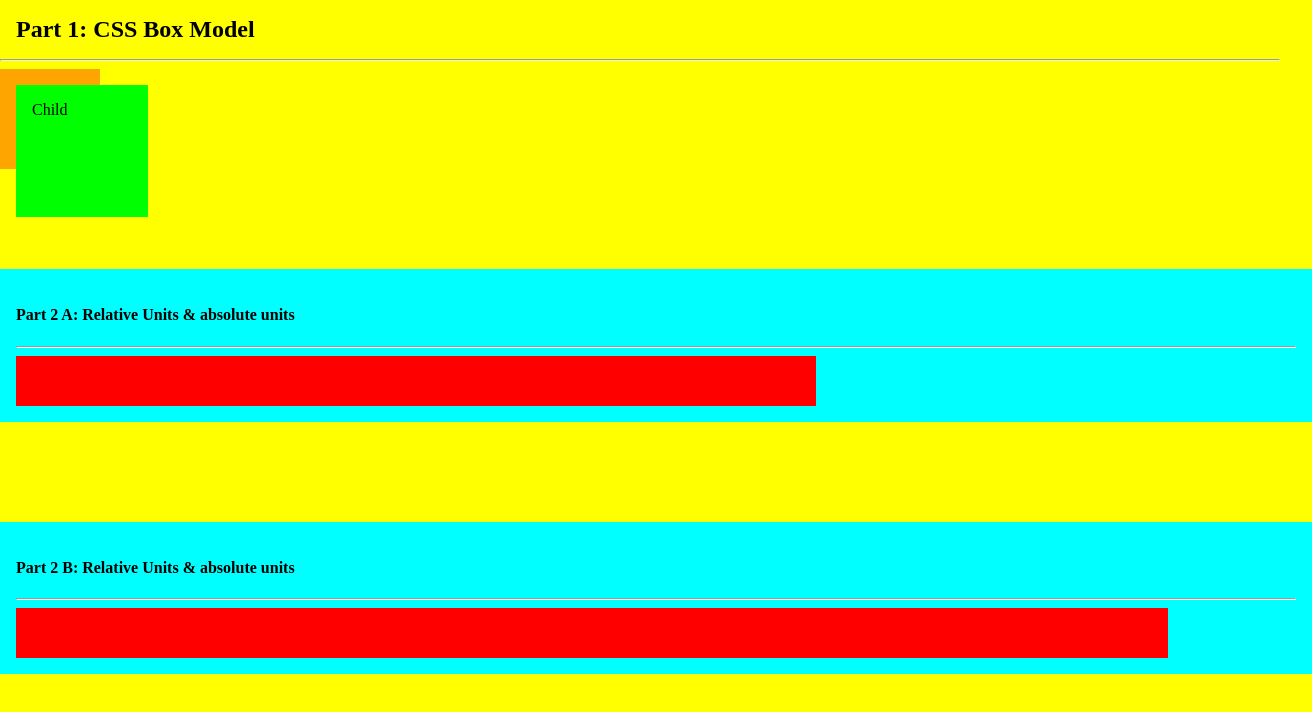
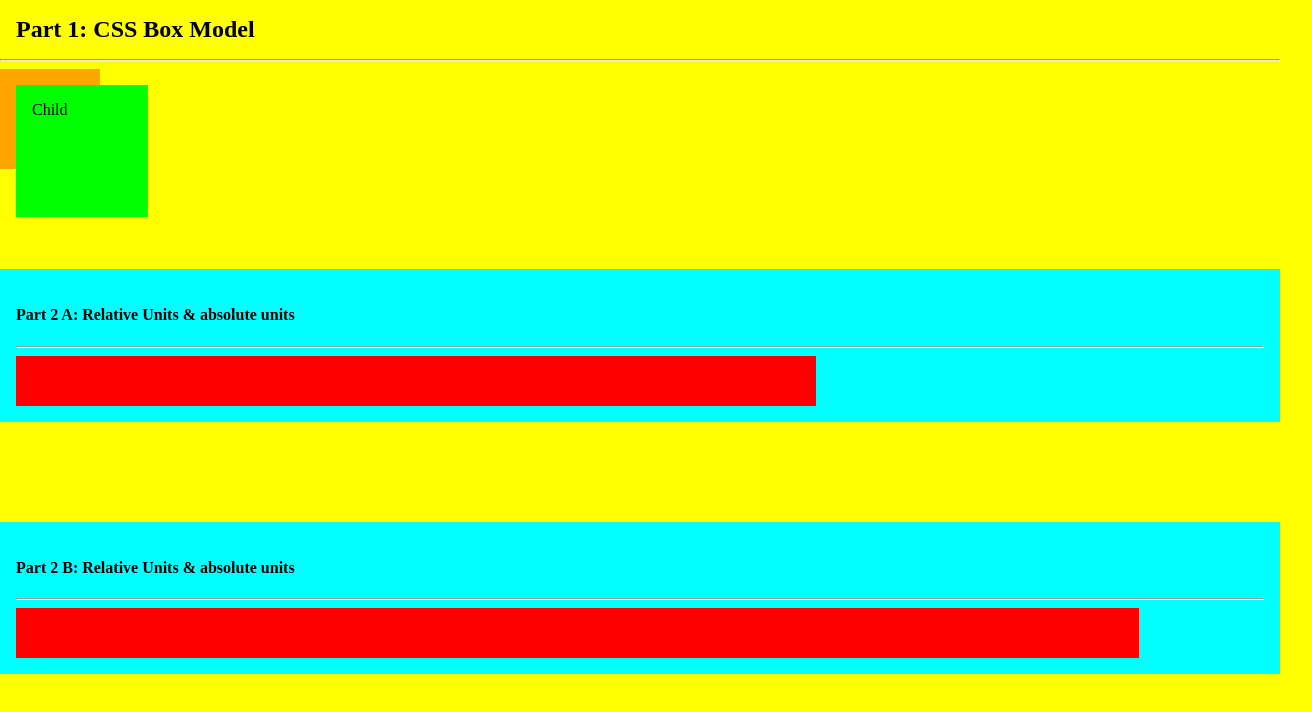
Before and after one commit to likhithyadav05/css1, a plain HTML site: page index.html in a window 1280 px wide. Shown: the whole page, 1312 px wide, since content can reach past the window. Drawn offline with Linux system fonts and the light colour scheme.

Commit message:
Update style.css

```diff
--- a/style.css
+++ b/style.css
@@ -19,14 +19,14 @@ hr{
     width: 100vw;
     background-color: aqua;
     padding: 16px;
-    margin: 100px 0px 0px;
+    /* margin: 100px 0px 0px; */
+    box-sizing: border-box;
 }
 .container-child{
     background-color: red;
     height: 50px;
 }
-.container-child.new-child{
-    background-color: red;
+.new-child{
     /* box-sizing: content-box; */
     width: 90%;
 }
```
